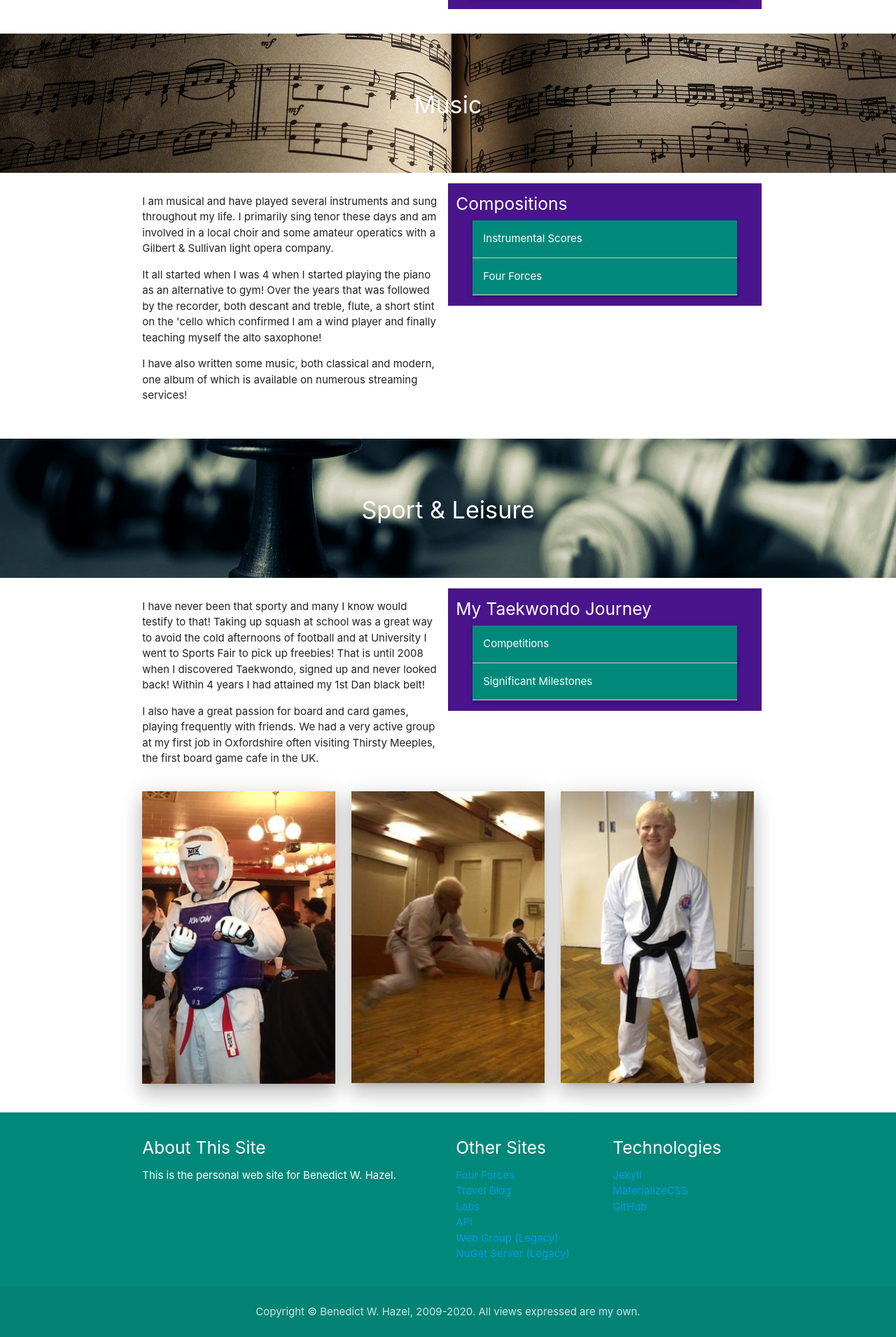
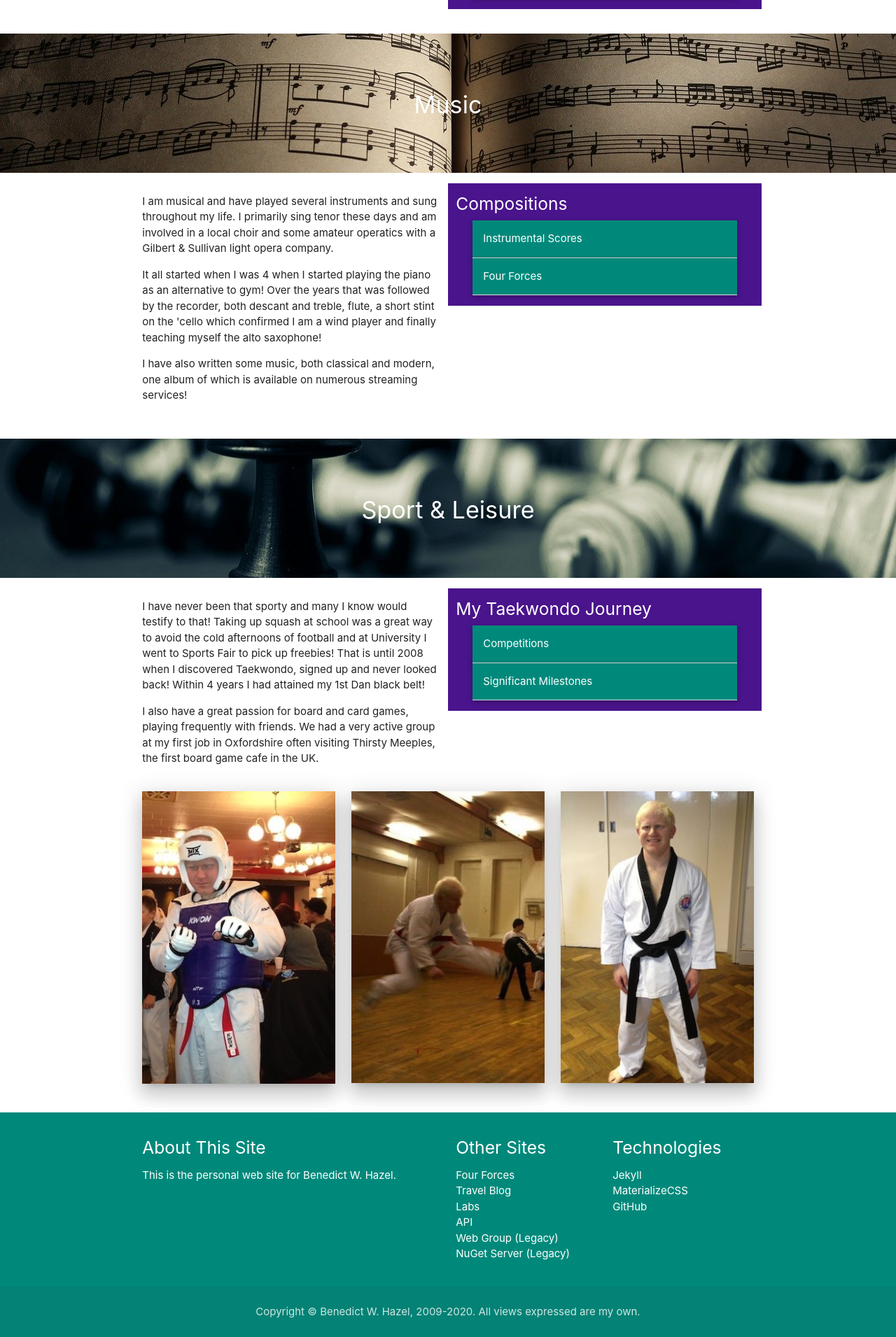
Before and after one commit to BHazel/bwhazel-web-site, a Jekyll site: the page built from src/index.html, in a window 1280 px wide. Shown: the part 2180-4091 px from the top of the page at 70% size. Built offline with Jekyll 4.4.1, drawn with Linux system fonts in a browser that asks for light colours.

Commit message:
Update site style to set hyperlinks to be white in the footer.

```diff
--- a/src/css/site.scss
+++ b/src/css/site.scss
@@ -51,8 +51,14 @@
     @extend .z-depth-4;
 }
 
-footer .page-footer {
-    margin: 0;
+footer {
+    .page-footer {
+        margin: 0;
+    }
+
+    a {
+        color: #ffffff;
+    }
 }
 
 #computing-skills {
```
